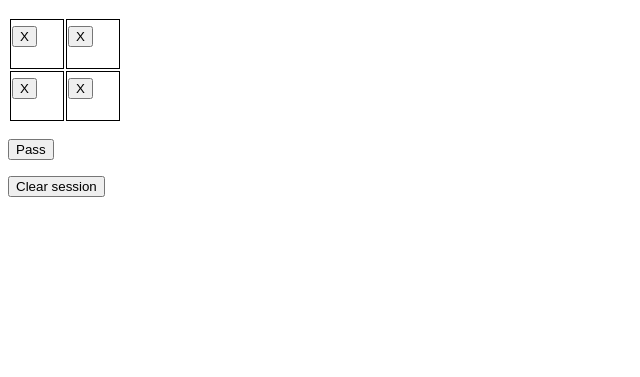
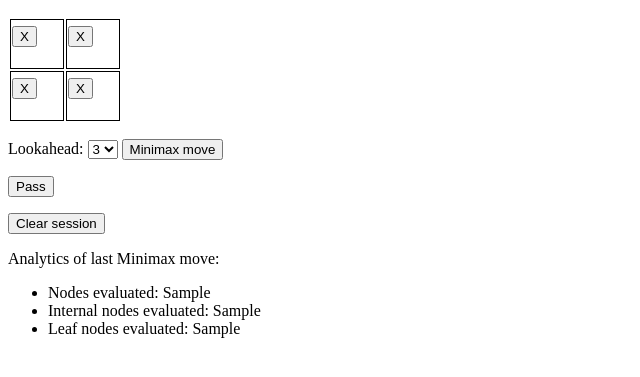
Before and after one commit to LucidTaZ/reversi, a PHP site: template app/views/main.html.twig in a window 1280 px wide. Shown: the part 43-420 px from the top of the page, without its empty margins (0-640 px from the left). Run offline with PHP 8.4, Linux system fonts and the light colour scheme; the template is opened without the code that fills it: most values are stand-ins (such as "Sample title", 1, 10 or a date in 2020); some libraries are stand-ins or nearby versions.

Commit message:
Add rudimentary Minimax integration

```diff
--- a/app/views/main.html.twig
+++ b/app/views/main.html.twig
@@ -24,6 +24,20 @@
 </table>
 
 <p>
+    <form action="/move/auto" method="post">
+        Lookahead: <select name="lookAhead">
+            <option value="1">1</option>
+            <option value="2">2</option>
+            <option value="3" selected>3</option>
+            <option value="4">4</option>
+            <option value="5">5</option>
+            <option value="6">6</option>
+        </select>
+        <input type="submit" value="Minimax move" />
+    </form>
+</p>
+
+<p>
     <form action="/pass" method="post">
         <input type="submit" value="Pass" />
     </form>
@@ -34,3 +48,14 @@
         <input type="submit" value="Clear session" />
     </form>
 </p>
+
+{% if analytics != null %}
+    <p>
+        Analytics of last Minimax move:
+        <ul>
+            <li>Nodes evaluated: {{ analytics.nodesEvaluated }}</li>
+            <li>Internal nodes evaluated: {{ analytics.internalNodesEvaluated }}</li>
+            <li>Leaf nodes evaluated: {{ analytics.leafNodesEvaluated }}</li>
+        </ul>
+    </p>
+{% endif %}
```
Also changed, not shown: app/public/index.php (+16 -1 lines).
